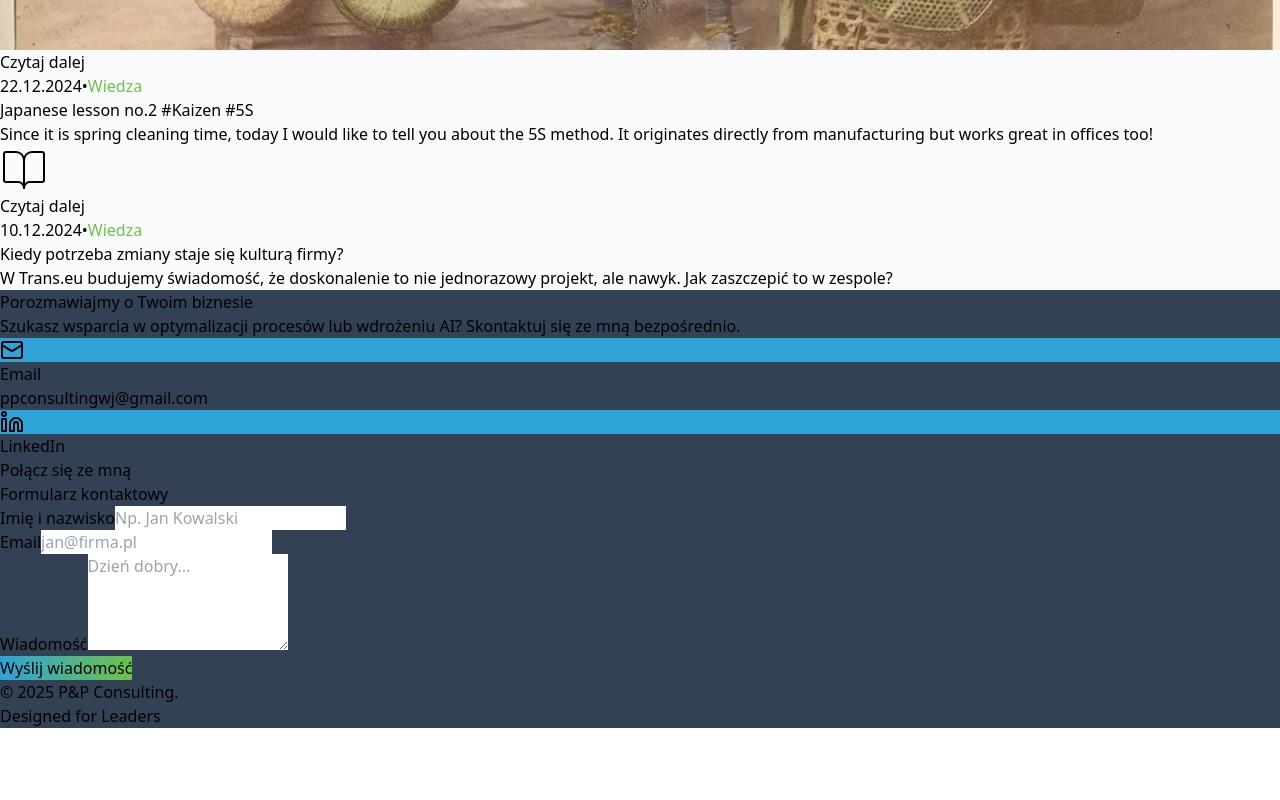
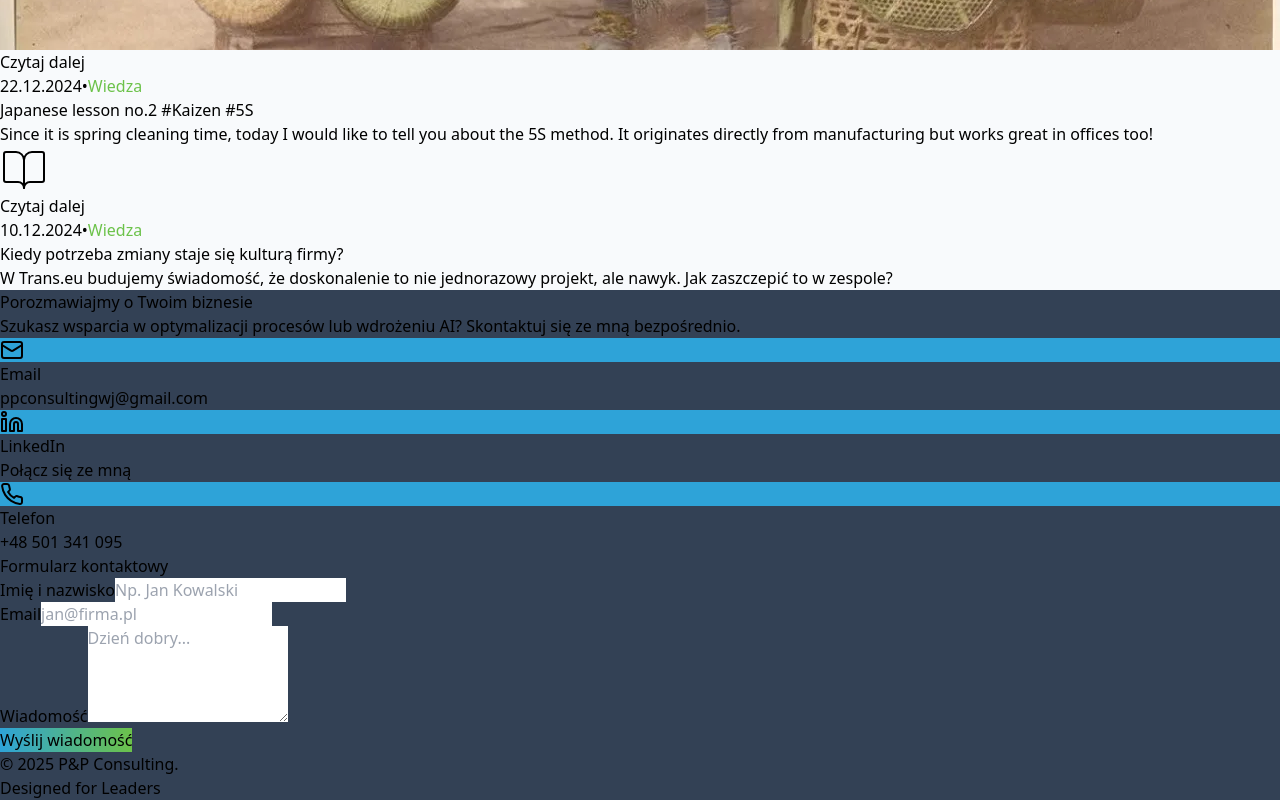
Before and after one commit to ppconsultingwj/stackblitz-starters-2xypukot, a React (Vite) app: page / in a window 1280 px wide. Shown: the part 3207-4007 px from the top of the page. Before the commit the page ends 3935 px from the top, so only its background shows below. Built offline with nearby package versions, Linux system fonts and the light colour scheme.

Commit message:
Update App.jsx

```diff
--- a/src/App.jsx
+++ b/src/App.jsx
@@ -1,11 +1,17 @@
 import React, { useState } from 'react';
-import { Menu, X, ChevronRight, User, BookOpen, Mail, Phone, Linkedin, CheckCircle, Award, TrendingUp, Target, BarChart2, ArrowRight, Brain, Cpu, Leaf } from 'lucide-react';
+import { Menu, X, ChevronRight, User, BookOpen, Mail, Phone, Linkedin, CheckCircle, Award, TrendingUp, Target, BarChart2, ArrowRight, Brain, Cpu, Leaf, Send } from 'lucide-react';
 
 const App = () => {
   const [isMenuOpen, setIsMenuOpen] = useState(false);
   const [activeModal, setActiveModal] = useState(null);
   const [activePost, setActivePost] = useState(null);
-  const [formStatus, setFormStatus] = useState('idle');
+
+  // Rozdzielone stany dla dwóch formularzy
+  const [modalFormStatus, setModalFormStatus] = useState('idle');
+  const [contactFormStatus, setContactFormStatus] = useState('idle');
+
+  // TWOJE ID FORMSPREE
+  const FORMSPREE_ID = 'xykgndeb';
 
   const colors = {
     blue: '#2EA3D8',
@@ -156,16 +162,44 @@ const App = () => {
     }
   ];
 
-  const handleRegisterSubmit = (e) => {
-    e.preventDefault();
-    setFormStatus('submitting');
+  // --- FUNKCJA WYSYŁAJĄCA DANE DO FORMSPREE ---
+  const submitToFormspree = async (event, setStatus) => {
+    event.preventDefault();
+    setStatus('submitting');
+
+    const form = event.target;
+    const data = new FormData(form);
+
+    // Zabezpieczenie na wypadek braku ID
+    if (!FORMSPREE_ID || FORMSPREE_ID === 'TUTAJ_WKLEJ_SWOJ_KOD') {
+      alert("Kod formularza nie został poprawnie skonfigurowany!");
+      setStatus('error');
+      return;
+    }
+
+    try {
+      const response = await fetch(`https://formspree.io/f/${FORMSPREE_ID}`, {
+        method: "POST",
+        body: data,
+        headers: {
+            'Accept': 'application/json'
+        }
+      });
+
+      if (response.ok) {
+        setStatus('success');
+        form.reset();
+        // Resetujemy status po 5 sekundach
         setTimeout(() => {
-      setFormStatus('success');
-      setTimeout(() => {
-        setFormStatus('idle');
-        setActiveModal(null);
-      }, 3000);
-    }, 1500);
+          setStatus('idle');
+          if (activeModal) setActiveModal(null);
+        }, 5000);
+      } else {
+        setStatus('error');
+      }
+    } catch (error) {
+      setStatus('error');
+    }
   };
 
   const Navigation = () => (
@@ -466,31 +500,55 @@ const App = () => {
                     </a>
                   </div>
                 </div>
+
+                 <div className="flex items-start space-x-5">
+                  <div className="w-12 h-12 rounded-xl flex items-center justify-center text-white shrink-0 shadow-lg" style={{backgroundColor: colors.blue}}>
+                    <Phone size={24} />
+                  </div>
+                  <div>
+                    <p className="text-sm text-slate-400 mb-1 uppercase tracking-wider font-bold">Telefon</p>
+                     <p className="text-xl font-semibold hover:text-blue-300 transition-colors">{personalInfo.phone}</p>
+                  </div>
+                </div>
               </div>
             </div>
 
             <div className="bg-white rounded-2xl p-8 text-slate-800 shadow-2xl">
               <h3 className="text-2xl font-bold mb-6 text-slate-900">Formularz kontaktowy</h3>
-              <form className="space-y-5">
+
+              {contactFormStatus === 'success' ? (
+                <div className="bg-green-50 p-6 rounded-xl border border-green-200 text-center animate-in fade-in zoom-in">
+                  <CheckCircle className="mx-auto text-green-500 mb-4" size={48} />
+                  <h4 className="text-xl font-bold text-green-800 mb-2">Wiadomość wysłana!</h4>
+                  <p className="text-green-700">Dziękuję za kontakt. Odpiszę najszybciej jak to możliwe.</p>
+                </div>
+              ) : (
+                <form onSubmit={(e) => submitToFormspree(e, setContactFormStatus)} className="space-y-5">
+                  {/* Ukryte pole tematu dla Formspree */}
+                  <input type="hidden" name="_subject" value="Nowa wiadomość ze strony P&P Consulting" />
+
                   <div>
                     <label className="block text-sm font-bold text-slate-700 mb-2">Imię i nazwisko</label>
-                  <input type="text" className="w-full px-4 py-3 rounded-lg bg-slate-50 border border-slate-200 focus:outline-none focus:border-blue-500 focus:bg-white transition-all" placeholder="Np. Jan Kowalski" />
+                    <input name="name" required type="text" className="w-full px-4 py-3 rounded-lg bg-slate-50 border border-slate-200 focus:outline-none focus:border-blue-500 focus:bg-white transition-all" placeholder="Np. Jan Kowalski" />
                   </div>
                   <div>
                     <label className="block text-sm font-bold text-slate-700 mb-2">Email</label>
-                  <input type="email" className="w-full px-4 py-3 rounded-lg bg-slate-50 border border-slate-200 focus:outline-none focus:border-blue-500 focus:bg-white transition-all" placeholder="jan@firma.pl" />
+                    <input name="email" required type="email" className="w-full px-4 py-3 rounded-lg bg-slate-50 border border-slate-200 focus:outline-none focus:border-blue-500 focus:bg-white transition-all" placeholder="jan@firma.pl" />
                   </div>
                   <div>
                     <label className="block text-sm font-bold text-slate-700 mb-2">Wiadomość</label>
-                  <textarea rows="4" className="w-full px-4 py-3 rounded-lg bg-slate-50 border border-slate-200 focus:outline-none focus:border-blue-500 focus:bg-white transition-all" placeholder="Dzień dobry..."></textarea>
+                    <textarea name="message" required rows="4" className="w-full px-4 py-3 rounded-lg bg-slate-50 border border-slate-200 focus:outline-none focus:border-blue-500 focus:bg-white transition-all" placeholder="Dzień dobry..."></textarea>
                   </div>
                   <button
-                  className="w-full text-white font-bold py-4 rounded-xl transition-all flex justify-center items-center shadow-lg hover:shadow-xl hover:transform hover:-translate-y-1"
+                    disabled={contactFormStatus === 'submitting'}
+                    className="w-full text-white font-bold py-4 rounded-xl transition-all flex justify-center items-center shadow-lg hover:shadow-xl hover:transform hover:-translate-y-1 disabled:opacity-70 disabled:cursor-not-allowed"
                     style={{background: `linear-gradient(90deg, ${colors.blue}, ${colors.green})`}}
                   >
-                  Wyślij wiadomość
+                    {contactFormStatus === 'submitting' ? 'Wysyłanie...' : 'Wyślij wiadomość'}
                   </button>
+                  {contactFormStatus === 'error' && <p className="text-red-500 text-sm text-center">Wystąpił błąd. Spróbuj ponownie lub napisz maila bezpośrednio.</p>}
                 </form>
+              )}
             </div>
           </div>
 
@@ -511,7 +569,7 @@ const App = () => {
               <X size={20} />
             </button>
 
-            {formStatus === 'success' ? (
+            {modalFormStatus === 'success' ? (
               <div className="text-center py-8 animate-in zoom-in duration-300">
                 <div className="w-20 h-20 bg-green-100 rounded-full flex items-center justify-center mx-auto mb-6">
                   <CheckCircle size={40} style={{color: colors.green}} />
@@ -528,18 +586,23 @@ const App = () => {
                 <p className="text-slate-600 mb-6 text-sm">
                   Jesteś zainteresowany tym tematem dla swojej firmy? Zostaw swój adres e-mail, a prześlę Ci szczegółową ofertę i zakres merytoryczny.
                 </p>
-                <form onSubmit={handleRegisterSubmit} className="space-y-4">
+
+                <form onSubmit={(e) => submitToFormspree(e, setModalFormStatus)} className="space-y-4">
+                  {/* Ukryte pole tematu - dynamicznie wstawiamy nazwę szkolenia */}
+                  <input type="hidden" name="_subject" value={`Zapytanie o szkolenie: ${trainings.find(t => t.id === activeModal)?.title}`} />
+
                   <div>
-                    <input required placeholder="Twój adres Email" type="email" className="w-full px-4 py-3 bg-slate-50 border border-slate-200 rounded-lg focus:border-blue-500 outline-none transition-all" />
+                    <input name="email" required placeholder="Twój adres Email" type="email" className="w-full px-4 py-3 bg-slate-50 border border-slate-200 rounded-lg focus:border-blue-500 outline-none transition-all" />
                   </div>
                   <button
-                    disabled={formStatus === 'submitting'}
+                    disabled={modalFormStatus === 'submitting'}
                     type="submit"
-                    className="w-full text-white font-bold py-3 rounded-xl transition-all mt-2 shadow-lg hover:shadow-xl"
+                    className="w-full text-white font-bold py-3 rounded-xl transition-all mt-2 shadow-lg hover:shadow-xl disabled:opacity-70 disabled:cursor-not-allowed"
                     style={{backgroundColor: colors.green}}
                   >
-                    {formStatus === 'submitting' ? 'Wysyłanie...' : 'Wyślij zapytanie'}
+                    {modalFormStatus === 'submitting' ? 'Wysyłanie...' : 'Wyślij zapytanie'}
                   </button>
+                  {modalFormStatus === 'error' && <p className="text-red-500 text-sm text-center">Błąd wysyłania. Spróbuj ponownie.</p>}
                 </form>
               </>
             )}
```
Lines whose indentation alone changed are shown as unchanged.
